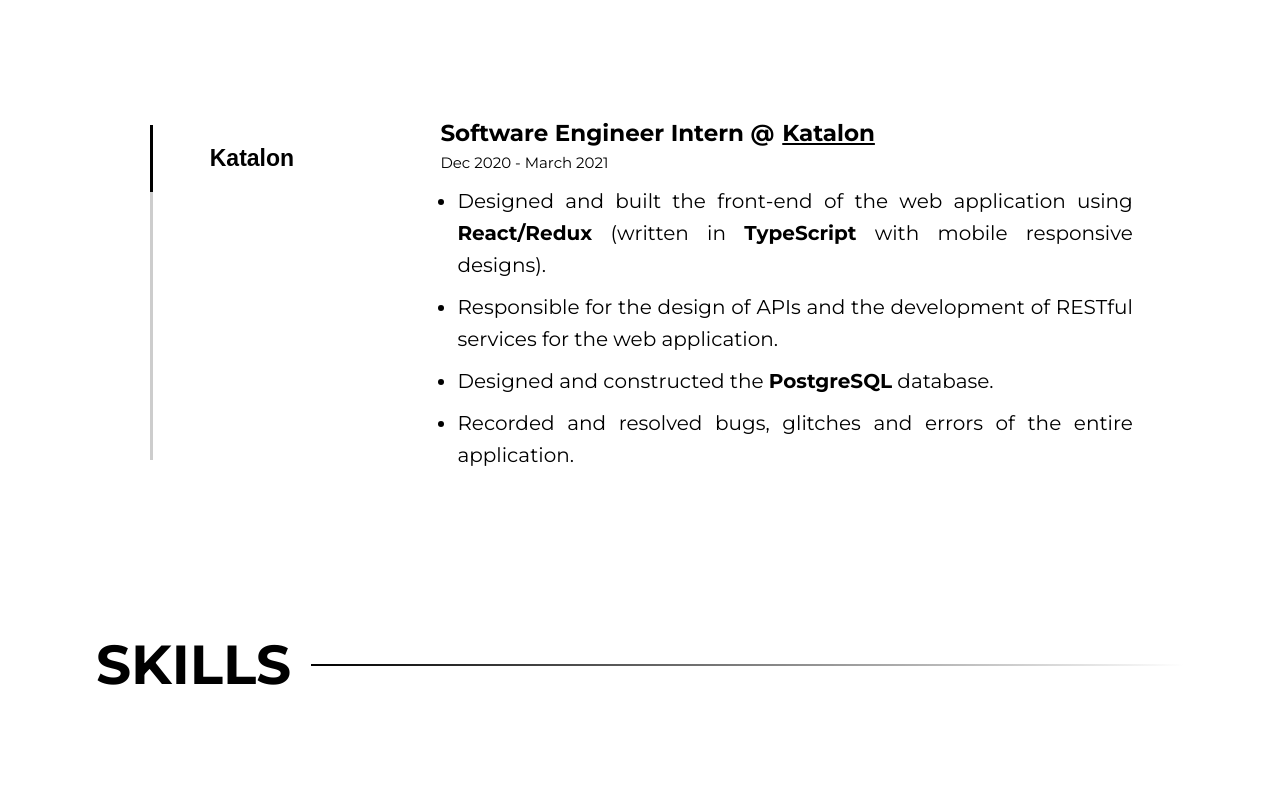
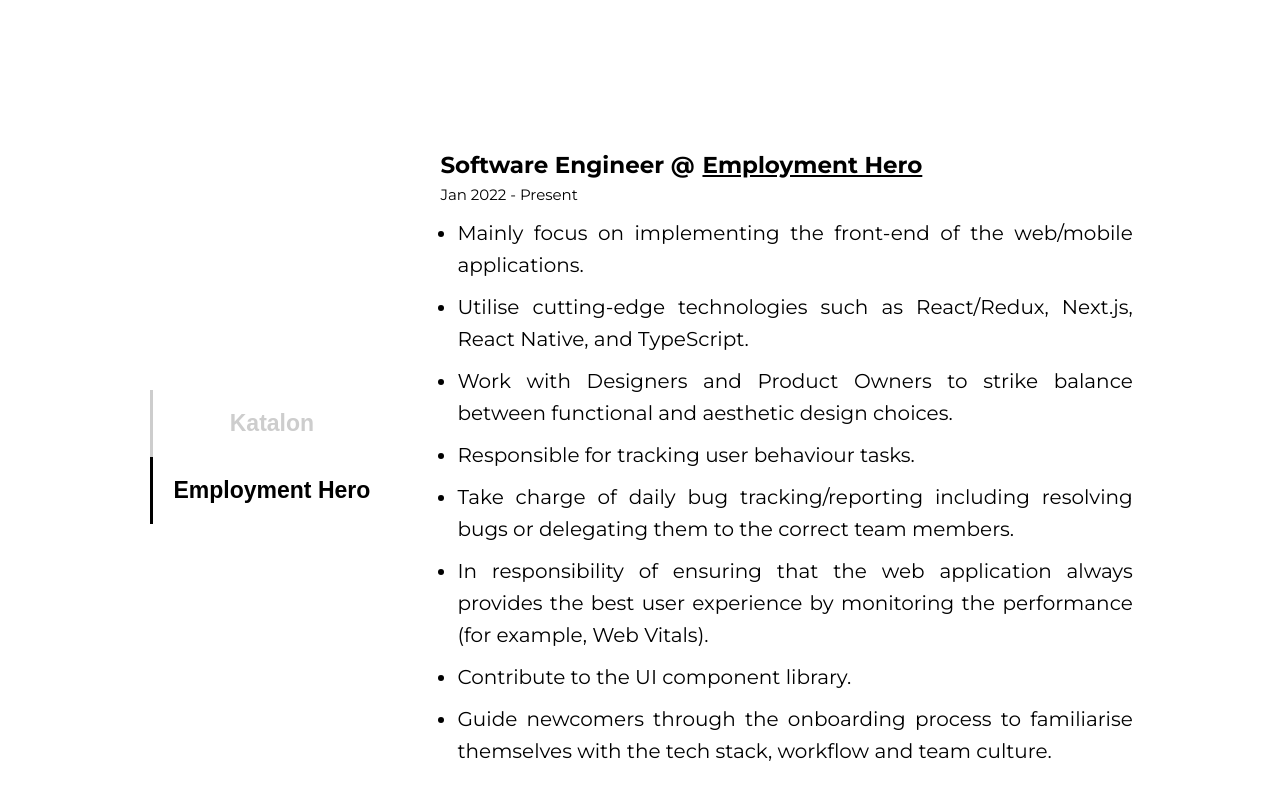
Before and after one commit to quan281999/portfolio, a website: page index.html in a window 1280 px wide. Shown: the part 2506-3300 px from the top of the page. Drawn offline with Linux system fonts and the light colour scheme; files whose address does not match are found by name.

Commit message:
updated code

```diff
--- a/index.html
+++ b/index.html
@@ -87,7 +87,7 @@
         <div class="about__container slide-up">
             <div class="about__body">
                 <p>
-                    I am a fresh graduate of The University of Queensland, majoring in Software Engineering. I am competent in UX/UI design, implementation, testing, deployment, and analysis of various forms of modern software. Besides, I can tailor myself to pursue other fields of Software Engineering such as AI/Machine Learning or Data Science.
+                    I finished my degree in Software Engineering from The University of Queensland in December 2022, and I am now working as a Software Engineer at Employment Hero. I am competent in UX/UI design, implementation, testing, deployment, and analysis of various forms of modern software. Besides, I am not afraid of difficulties and am always willing to tailor myself to pursue other areas of Software Engineering.
                 </p>
                 <p>
                     I would describe myself as someone who is highly motivated and passionate. Since I love what I do, I always have a constant source of inspiration and motivation that drives me to achieve my best.
@@ -131,26 +131,41 @@
 
         <div class="experience__container slide-up">
             <div class="experience__tabs">
-                <button class="experience__tabs--tab tab-active" id="katalon--tab">
+                <button class="experience__tabs--tab" id="katalon--tab">
                     Katalon
                 </button>
-                <button class="experience__tabs--tab">&nbsp;</button>
-                <button class="experience__tabs--tab">&nbsp;</button>
-                <button class="experience__tabs--tab">&nbsp;</button>
-                <button class="experience__tabs--tab">&nbsp;</button>
+                <button class="experience__tabs--tab tab-active" id="eh--tab">
+                    Employment Hero
+                </button>
             </div>
 
             <div class="experience__descriptions">
-                <div class="experience__descriptions--description active" id="katalon">
+                <div class="experience__descriptions--description" id="katalon">
                     <div class="experience__descriptions--description--title">
                         Software Engineer Intern @<a target="_blank" href="https://www.katalon.com/">Katalon</a>
                         <p class="experience__descriptions--description--period">Dec 2020 - March 2021</p>
                     </div>
                     <ul>
-                        <li>Designed and built the front-end of the web application using <b>React/Redux</b> (written in <b>TypeScript</b> with mobile responsive designs).</li>
+                        <li>Designed and built the front-end of the web application using React/Redux (written in TypeScript with mobile responsive designs).</li>
                         <li>Responsible for the design of APIs and the development of RESTful services for the web application.</li>
-                        <li>Designed and constructed the <b>PostgreSQL</b> database.</li>
+                        <li>Constructed the PostgreSQL database.</li>
                         <li>Recorded and resolved bugs, glitches and errors of the entire application.</li>
+                    </ul>
+                </div>
+                <div class="experience__descriptions--description active" id="eh">
+                    <div class="experience__descriptions--description--title">
+                        Software Engineer @<a target="_blank" href="https://employmenthero.com/">Employment Hero</a>
+                        <p class="experience__descriptions--description--period">Jan 2022 - Present</p>
+                    </div>
+                    <ul>
+                        <li>Mainly focus on implementing the front-end of the web/mobile applications.</li>
+                        <li>Utilise cutting-edge technologies such as React/Redux, Next.js, React Native, and TypeScript.</li>
+                        <li>Work with Designers and Product Owners to strike balance between functional and aesthetic design choices.</li>
+                        <li>Responsible for tracking user behaviour tasks.</li>
+                        <li>Take charge of daily bug tracking/reporting including resolving bugs or delegating them to the correct team members.</li>
+                        <li>In responsibility of ensuring that the web application always provides the best user experience by monitoring the performance (for example, Web Vitals).</li>
+                        <li>Contribute to the UI component library.</li>
+                        <li>Guide newcomers through the onboarding process to familiarise themselves with the tech stack, workflow and team culture.</li>
                     </ul>
                 </div>
             </div>
@@ -195,12 +210,16 @@
                     <div class="skills__tech__skill--name">Redux</div>
                 </div>
                 <div class="skills__tech__skill">
+                    <img src="./img/skills/reactnative.svg" alt="React Native Icon" class="skills__tech__skill--logo">
+                    <div class="skills__tech__skill--name">React Native</div>
+                </div>
+                <div class="skills__tech__skill">
+                    <img src="./img/skills/nextjs.svg" alt="Next.js Icon" class="skills__tech__skill--logo">
+                    <div class="skills__tech__skill--name">Next.js</div>
+                </div>
+                <div class="skills__tech__skill">
                     <img src="./img/skills/sass.svg" alt="Sass Icon" class="skills__tech__skill--logo">
                     <div class="skills__tech__skill--name">Sass</div>
-                </div>
-                <div class="skills__tech__skill">
-                    <img src="./img/skills/bootstrap.svg" alt="Bootstrap Icon" class="skills__tech__skill--logo">
-                    <div class="skills__tech__skill--name">Bootstrap</div>
                 </div>
                 <div class="skills__tech__skill">
                     <img src="./img/skills/nodejs.svg" alt="Node.js Icon" class="skills__tech__skill--logo">
@@ -241,10 +260,6 @@
                 <div class="skills__tech__skill">
                     <img src="./img/skills/git.svg" alt="Git Icon" class="skills__tech__skill--logo">
                     <div class="skills__tech__skill--name">Git</div>
-                </div>
-                <div class="skills__tech__skill">
-                    <img src="./img/skills/agile.svg" alt="Agil Icon" class="skills__tech__skill--logo">
-                    <div class="skills__tech__skill--name">Agile Methodology</div>
                 </div>
                 <div class="skills__tech__skill">
                     <img src="./img/skills/adobexd.svg" alt="AdobeXD Icon" class="skills__tech__skill--logo">
--- a/sass/_experience.scss
+++ b/sass/_experience.scss
@@ -26,11 +26,11 @@
         }
 
         &--tab {
-            width: 20rem;
+            width: 24rem;
             font-size: 2.3rem;
             font-weight: 700;
             color: $color-light-grey-1;
-            padding: 2rem 0rem;
+            padding: 2rem;
             border: none;
             border-left: solid .3rem $color-light-grey-1;
             background-color: white;
@@ -44,13 +44,9 @@
                 border-left: none;
             }
 
-            &:first-of-type:hover {
+            &:hover {
                 background-color: $color-light-grey-2;
                 color: black;
-            }
-
-            &:not(:first-of-type) {
-                cursor: default;
             }
         }
     }
@@ -58,10 +54,17 @@
     &__descriptions {
         width: 100%;
 
+        &--description.active {
+            transition: opacity 0.5s ease-in;
+        }
+
+        &--description:not(.active) {
+            transition: 0s;
+        }
+
         &--description {
             opacity: 0;
             height: 0;
-            transition: opacity 0.5s ease-in;
             max-width: 100%;
 
             &--title {
--- a/script.js
+++ b/script.js
@@ -1,22 +1,33 @@
 // Navigation Btn
-const navigation = document.getElementById("navigation")
-const navigationBtn = document.getElementById("navigation__btn")
+const navigation = document.getElementById("navigation");
+const navigationBtn = document.getElementById("navigation__btn");
 
 // Section Btns
-const aboutBtn = document.getElementById("about--btn")
-const educationBtn = document.getElementById("education--btn")
-const experienceBtn = document.getElementById("experience--btn")
-const skillsBtn = document.getElementById("skills--btn")
-const projectsBtn = document.getElementById("projects--btn")
-const contactBtn = document.getElementById("contact--btn")
+const aboutBtn = document.getElementById("about--btn");
+const educationBtn = document.getElementById("education--btn");
+const experienceBtn = document.getElementById("experience--btn");
+const skillsBtn = document.getElementById("skills--btn");
+const projectsBtn = document.getElementById("projects--btn");
+const contactBtn = document.getElementById("contact--btn");
 
 // Experience Tabs
-const katalonTab = document.getElementById("katalon--tab")
+const katalonTab = document.getElementById("katalon--tab");
+const ehTab = document.getElementById("eh--tab");
+const experienceTabs = [
+    {
+        element: katalonTab,
+        id: 'katalon'
+    },
+    {
+        element: ehTab,
+        id: 'eh'
+    },
+];
 
 // Global State
 let navigationOpen = false;
-let activeExperience = document.getElementById("katalon");
-let activeTab = katalonTab;
+let activeExperience = document.getElementById("eh");
+let activeTab = ehTab;
 
 // Sections
 const faders = document.querySelectorAll(".fade-in");
@@ -86,15 +97,18 @@
     closeNavigation();
 })
 
-katalonTab.addEventListener("click", () => {
-    // Remove the active state of the former tab
-    activeExperience.classList.remove("active");
-    activeTab.classList.remove("tab-active")
-    // Add the active state to the new tab
-    activeExperience = document.getElementById("katalon");
-    activeExperience.classList.add("active");
-    activeTab = katalonTab;
-    activeTab.classList.add("tab-active");
+// Switch experience tab
+experienceTabs.forEach(tab => {
+    tab.element.addEventListener("click", () => {
+       // Remove the active state of the former tab
+        activeExperience.classList.remove("active");
+        activeTab.classList.remove("tab-active");
+        // Add the active state to the new tab
+        activeExperience = document.getElementById(tab.id);
+        activeExperience.classList.add("active");
+        activeTab = tab.element;
+        activeTab.classList.add("tab-active");
+    })
 })
 
 // Sections Appear on Scrolling
```
Also changed, not shown: css/style.css, img/skills/bootstrap.svg (deleted), img/skills/nextjs.svg (added), img/skills/reactnative.svg (added).
